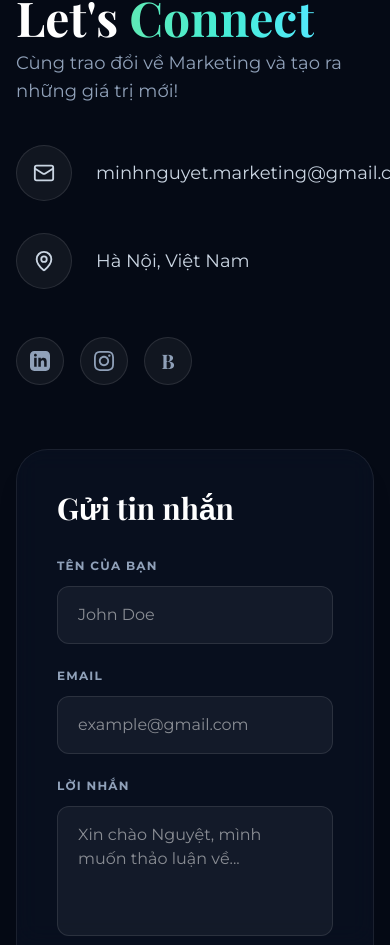
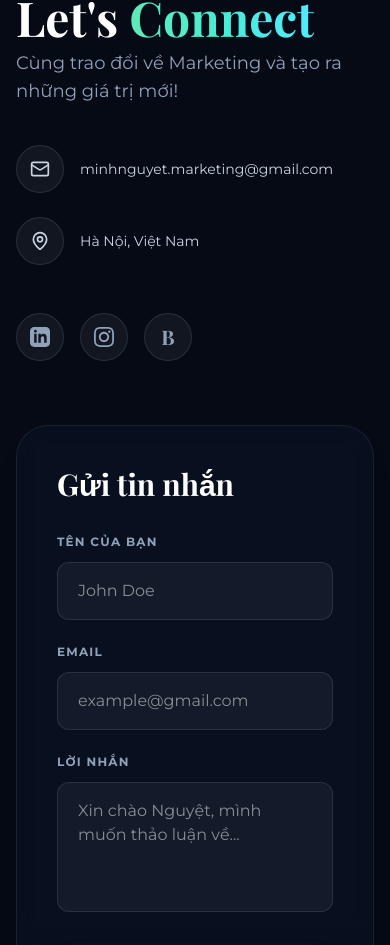
Before and after one commit to uncletanh/Nguyet-Portfolio, a Next.js app: page / in a window 390 px wide. Shown: the part 6881-7826 px from the top of the page. Built offline with nearby package versions, Linux system fonts and the light colour scheme.

Commit message:
Fix mobile overflow for email in ContactFooter

```diff
--- a/src/components/ContactFooter.tsx
+++ b/src/components/ContactFooter.tsx
@@ -34,20 +34,20 @@ export default function ContactFooter() {
               </div>
             </div>
 
-            <div className="flex flex-col gap-8 mb-12">
-              <a href="mailto:minhnguyet.marketing@gmail.com" className="flex items-center gap-6 group w-fit">
-                <div className="w-14 h-14 rounded-full bg-white/5 border border-white/10 flex items-center justify-center text-slate-300 group-hover:text-[#10B981] group-hover:border-[#10B981]/50 group-hover:shadow-[0_0_20px_rgba(16,185,129,0.2)] transition-all duration-300">
-                  <Mail size={22} />
+            <div className="flex flex-col gap-6 md:gap-8 mb-12">
+              <a href="mailto:minhnguyet.marketing@gmail.com" className="flex items-center gap-4 md:gap-6 group w-full sm:w-fit">
+                <div className="w-12 h-12 md:w-14 md:h-14 shrink-0 rounded-full bg-white/5 border border-white/10 flex items-center justify-center text-slate-300 group-hover:text-[#10B981] group-hover:border-[#10B981]/50 group-hover:shadow-[0_0_20px_rgba(16,185,129,0.2)] transition-all duration-300">
+                  <Mail className="w-5 h-5 md:w-6 md:h-6" />
                 </div>
-                <span className="font-sans text-lg text-slate-300 group-hover:text-white transition-colors">
+                <span className="font-sans text-sm sm:text-base md:text-lg text-slate-300 group-hover:text-white transition-colors break-all">
                   minhnguyet.marketing@gmail.com
                 </span>
               </a>
-              <div className="flex items-center gap-6 group w-fit">
-                <div className="w-14 h-14 rounded-full bg-white/5 border border-white/10 flex items-center justify-center text-slate-300 group-hover:text-[#3B82F6] group-hover:border-[#3B82F6]/50 transition-all duration-300">
-                  <MapPin size={22} />
+              <div className="flex items-center gap-4 md:gap-6 group w-full sm:w-fit">
+                <div className="w-12 h-12 md:w-14 md:h-14 shrink-0 rounded-full bg-white/5 border border-white/10 flex items-center justify-center text-slate-300 group-hover:text-[#3B82F6] group-hover:border-[#3B82F6]/50 transition-all duration-300">
+                  <MapPin className="w-5 h-5 md:w-6 md:h-6" />
                 </div>
-                <span className="font-sans text-lg text-slate-300">
+                <span className="font-sans text-sm sm:text-base md:text-lg text-slate-300">
                   Hà Nội, Việt Nam
                 </span>
               </div>
```
